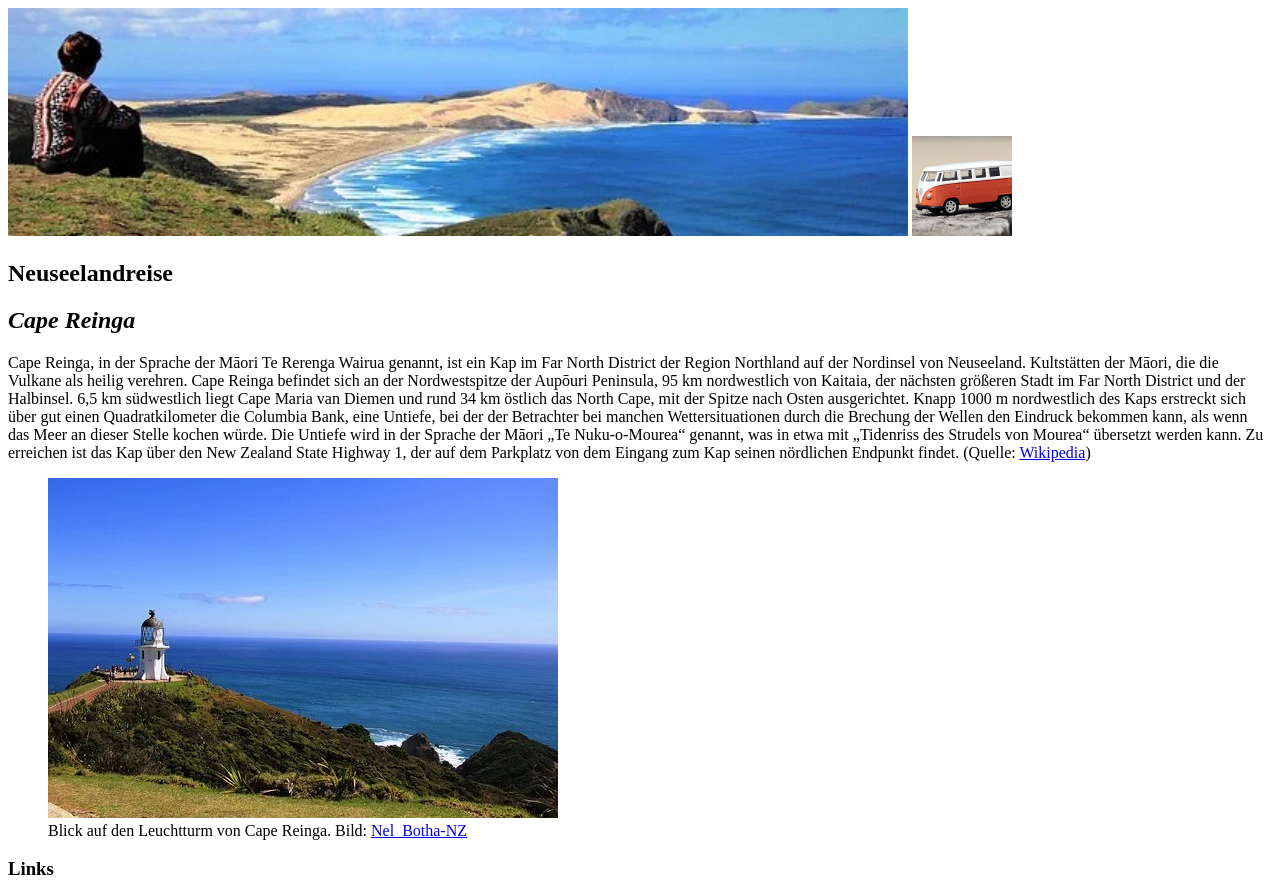
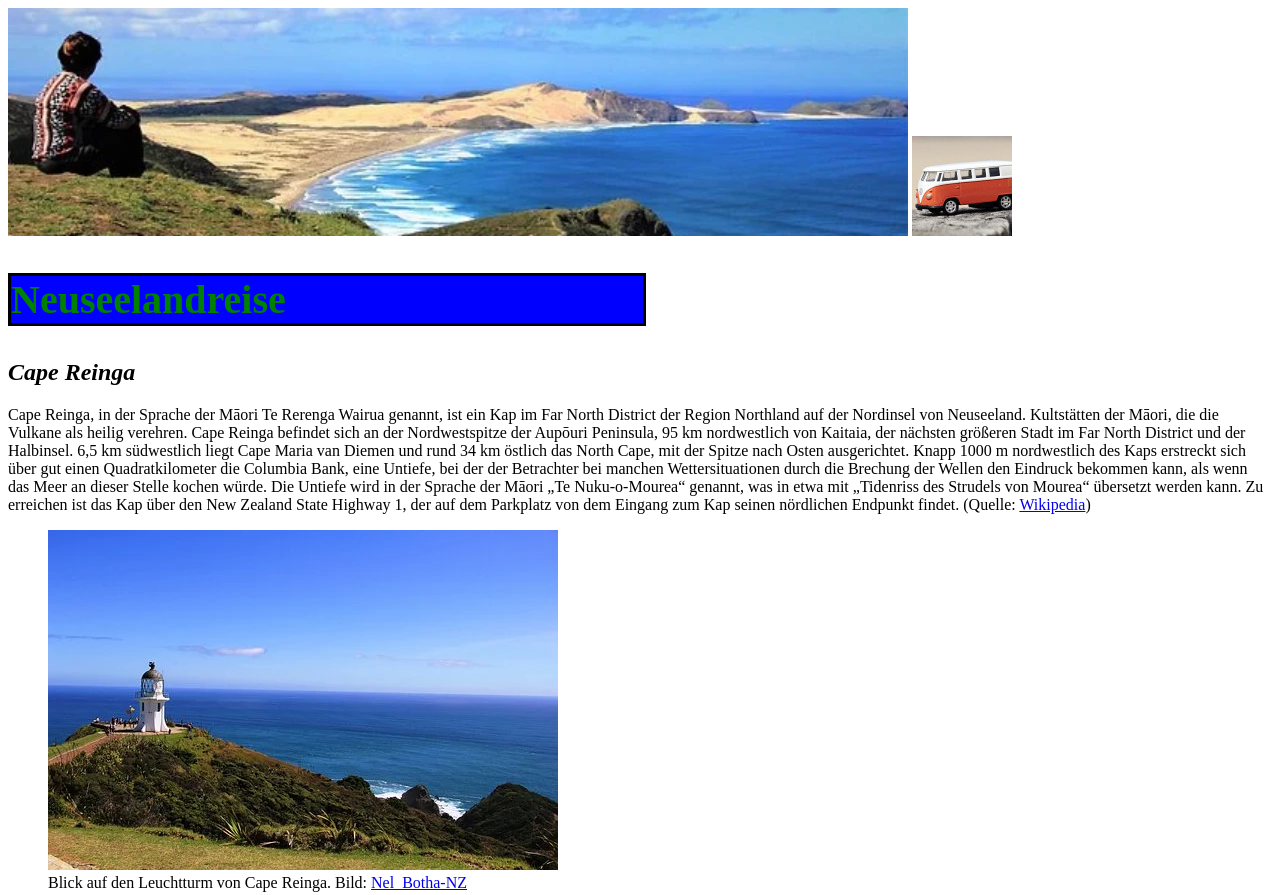
Before and after one commit to helenaback/helli07.github.io, a plain HTML site: page nz/index.html in a window 1280 px wide. Shown: the top 895 px of the page. Drawn offline with Linux system fonts and the light colour scheme.

Commit message:
überschrift verunstalten style attribut

```diff
--- a/nz/index.html
+++ b/nz/index.html
@@ -17,7 +17,7 @@
 
         </header>
         <article>
-            <h1>Neuseelandreise</h1>
+            <h1 style="color:green;font-size:40px; border:3px solid black; background-color: blue;width:50%">Neuseelandreise</h1>
             <h2><em>Cape Reinga</em></h2>
             <p>Cape Reinga, in der Sprache der Māori Te Rerenga Wairua genannt, ist ein Kap im Far North District der
                 Region Northland auf der Nordinsel von Neuseeland. </strong> Kultstätten der Māori, die die Vulkane als
```
